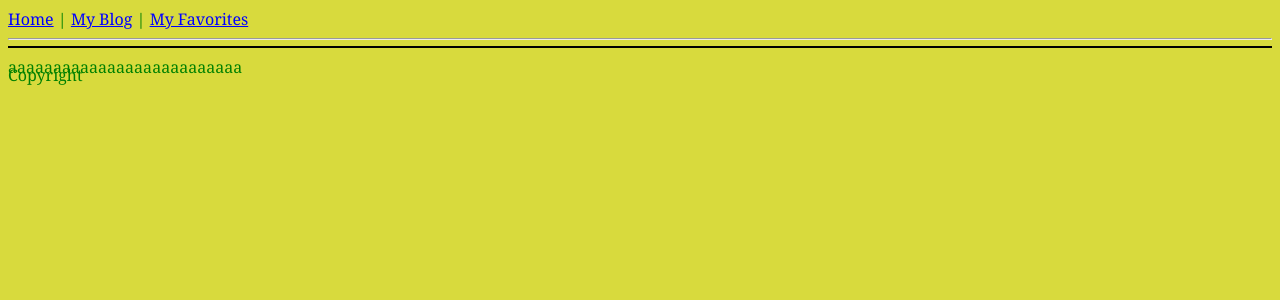
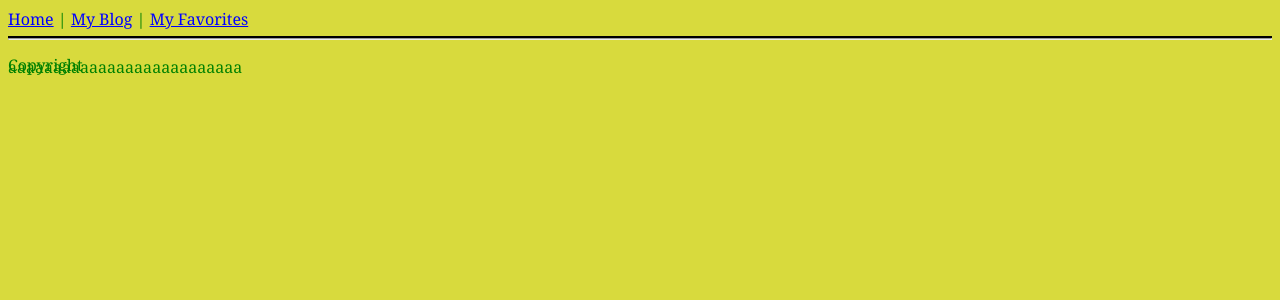
Before and after one commit to ZhangZhihuiAAA/MyWebSite, a Jekyll site: the page built from index.html, in a window 1280 px wide. Shown: the top 300 px of the page. Built offline with Jekyll 4.4.1, drawn with Linux system fonts in a browser that asks for light colours.

Commit message:
Update main.css

```diff
--- a/css/main.css
+++ b/css/main.css
@@ -2,7 +2,7 @@
   font-family: Georgia, "Times New Roman", Times, serif;
   color: green;
   background-color: #d8da3d;
-  padding-bottom: 60px
+  padding-bottom: 50px
 }
 
 #container {
@@ -11,36 +11,12 @@
 }
 
 #footer {
-  clear: both;
-  position: relative;
-  z-index: 10;
-  height: 3em;
-  margin-top: -3em;
+  position: absolute;
+  bottom: 0;
+  width: 100%;
+  height: 50px;
 }
 
 h1 { font-family: Helvetica, Geneva, Arial, SunSans-Regular, sans-serif }
 
 a:visited, a:link { color: blue }
-
-a:hover { text-decoration: underline; }
-
-table.gridtable {
-	color:#333333;
-	border-width: 1px;
-	border-color: #666666;
-	border-collapse: collapse;
-}
-table.gridtable th {
-	border-width: 1px;
-	padding: 8px;
-	border-style: solid;
-	border-color: #666666;
-	background-color: #dedede;
-}
-table.gridtable td {
-	border-width: 1px;
-	padding: 8px;
-	border-style: solid;
-	border-color: #666666;
-	background-color: #ffffff;
-}
```
